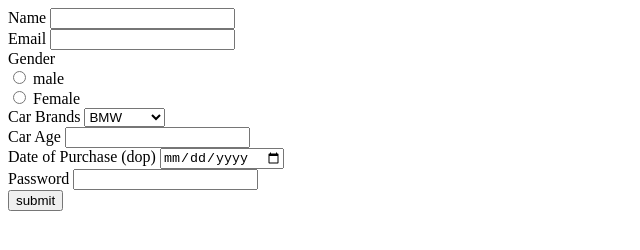
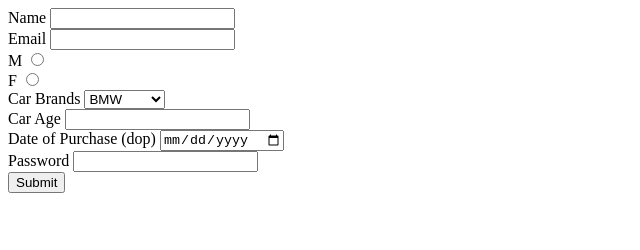
Before and after one commit to acciojob/car-insurance-form-rajkumarsingh243504, a website: page main.html in a window 1280 px wide. Shown: the whole page, without its empty margins (0-640 px from the left). Drawn offline with Linux system fonts and the light colour scheme.

Commit message:
created a submission

```diff
--- a/main.html
+++ b/main.html
@@ -13,15 +13,15 @@
 <input type="text" id="name" required><br>
 
 <label for="email">Email</label>
-<input type="email" id="name" required><br>
+<input type="email" id="email" required><br>
 
-<label for="gender">Gender</label><br>
-<input type="radio"  id="gender"required>
-<label for="genderm">male</label><br>
-<input type="radio"  id="gender"required>
-<label for="genderf">Female</label><br>
+<label for="gender_m">M</label>
+<input type="radio"  id="gender_m" name="gender" required><br>
+<label for="gender_f">F</label>
+<input type="radio"  id="gender_f" name="gender" required><br>
+
  <label for="cars">Car Brands</label>
-<select name="CarBrands" id="cars">
+<select name="cars" id="cars">
 <option value="BMW">BMW</option>
 <option value="Audi">Audi</option>
 <option value="Mercedez">Mercedez</option>
@@ -35,7 +35,7 @@
 
 <label for="password">Password</label>
 <input type="password" id="password" required><br>
-<button type="submit">submit</button>
+<button type="submit">Submit</button>
 </form>
     <script type="text/javascript" src="./script.js">
 </script>
```
